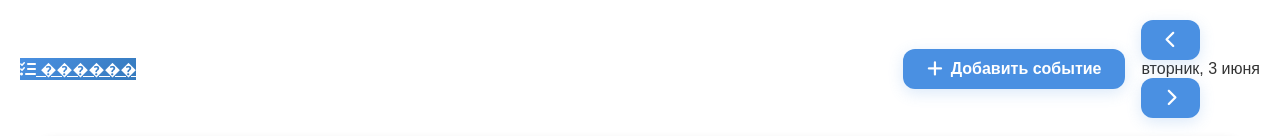
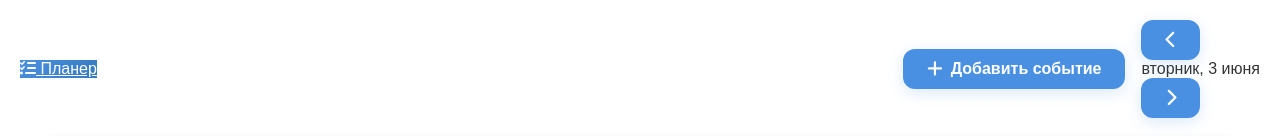
Before and after one commit to anisholak/todolist-js, a plain HTML site: page schedule.html in a window 1280 px wide. Shown: the top 136 px of the page. Drawn offline with Linux system fonts and the light colour scheme.

```diff
--- a/schedule.html
+++ b/schedule.html
@@ -14,7 +14,7 @@
             <div class="header-left">
                 <a href="index.html" class="home-btn">
                     <i class="fas fa-tasks"></i>
-                    ������
+                    Планер
                 </a>
             </div>
             <div class="header-actions">
@@ -36,15 +36,15 @@
 
         <div class="schedule-container">
             <div class="time-slots">
-                <!-- Временные слоты будут добавлены через JavaScript -->
+                <!-- Временные слоты генерируются через JS -->
             </div>
             <div class="events-container">
-                <!-- События будут добавлены через JavaScript -->
+                <!-- События генерируются через JS -->
             </div>
         </div>
     </div>
 
-    <!-- Модальное окно для добавления/редактирования события -->
+    <!-- Модальное окно для событий -->
     <div id="eventModal" class="modal">
         <div class="modal-content">
             <span class="close">&times;</span>
```
